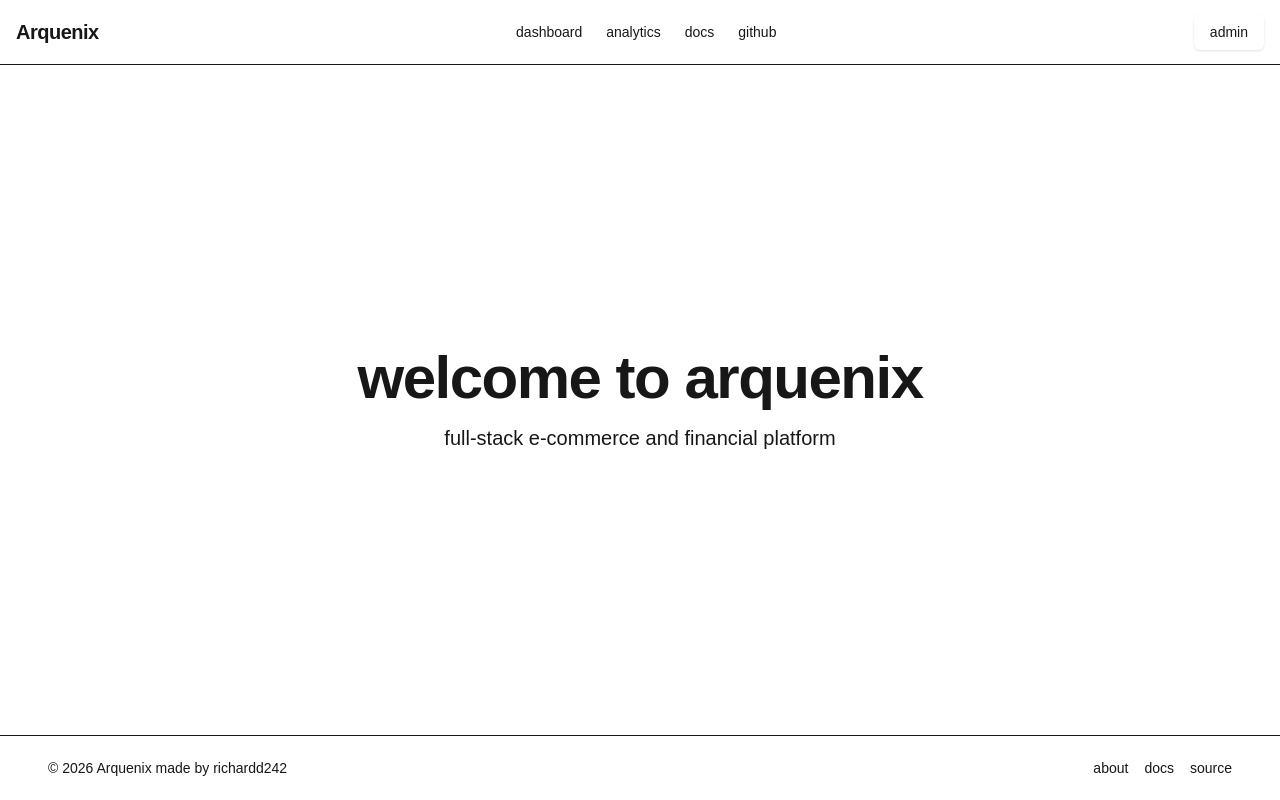
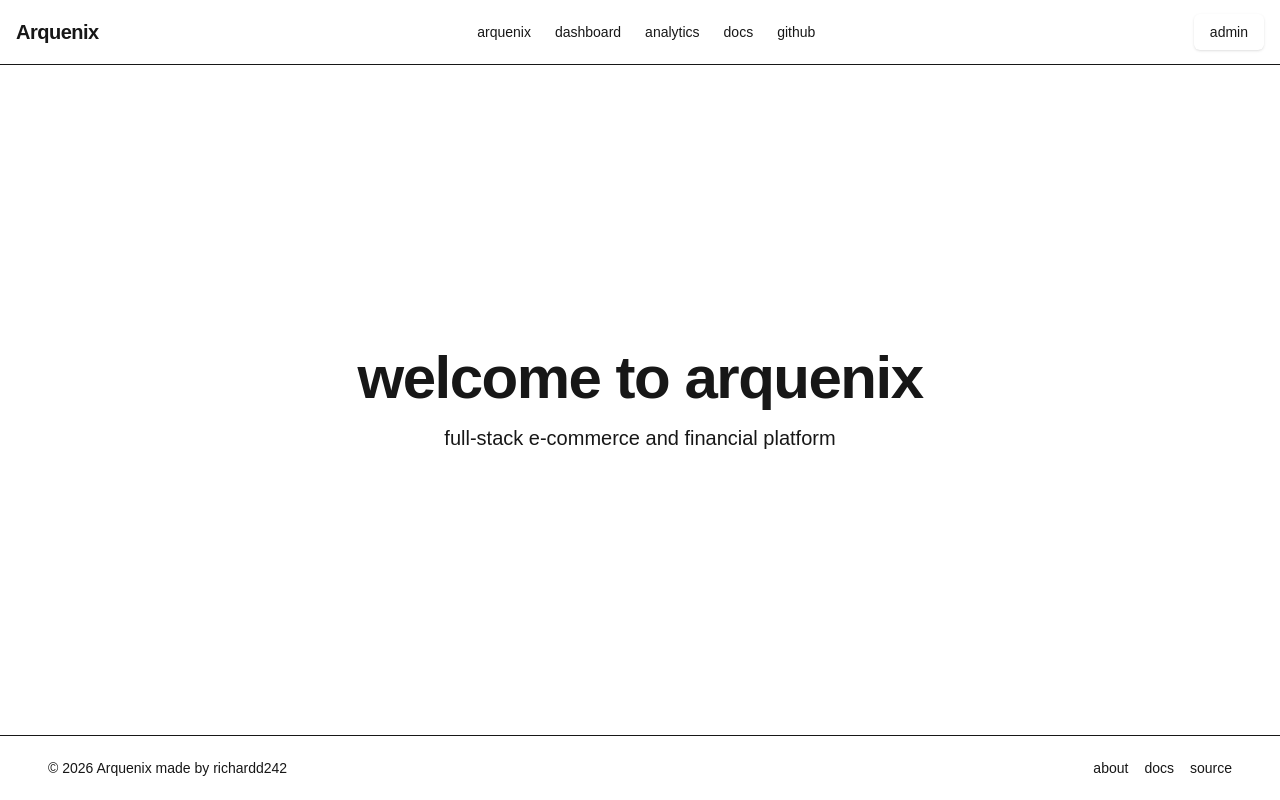
Before and after one commit to RichardD242/arquenix, a Next.js app: page / in a window 1280 px wide. Built offline with nearby package versions, Linux system fonts and the light colour scheme.

Commit message:
updated the navbar and also created ideas.md for todolists and ideas

```diff
--- a/app/page.tsx
+++ b/app/page.tsx
@@ -12,6 +12,7 @@ export default function HomePage() {
           </div>
 
           <nav className="flex items-center space-x-6 text-sm font-medium">
+            <a href="/arquenix" className="transition-colors hover:text-foreground/80 text-foreground">arquenix</a>
             <a href="/dashboard" className="transition-colors hover:text-foreground/80 text-foreground">dashboard</a>
             <a href="/analytics" className="transition-colors hover:text-foreground/80 text-foreground">analytics</a>
             <a href="/docs" className="transition-colors hover:text-foreground/80 text-foreground">docs</a>
```
Also changed, not shown: 1 other file (tests, documents, lock files or other folders).
